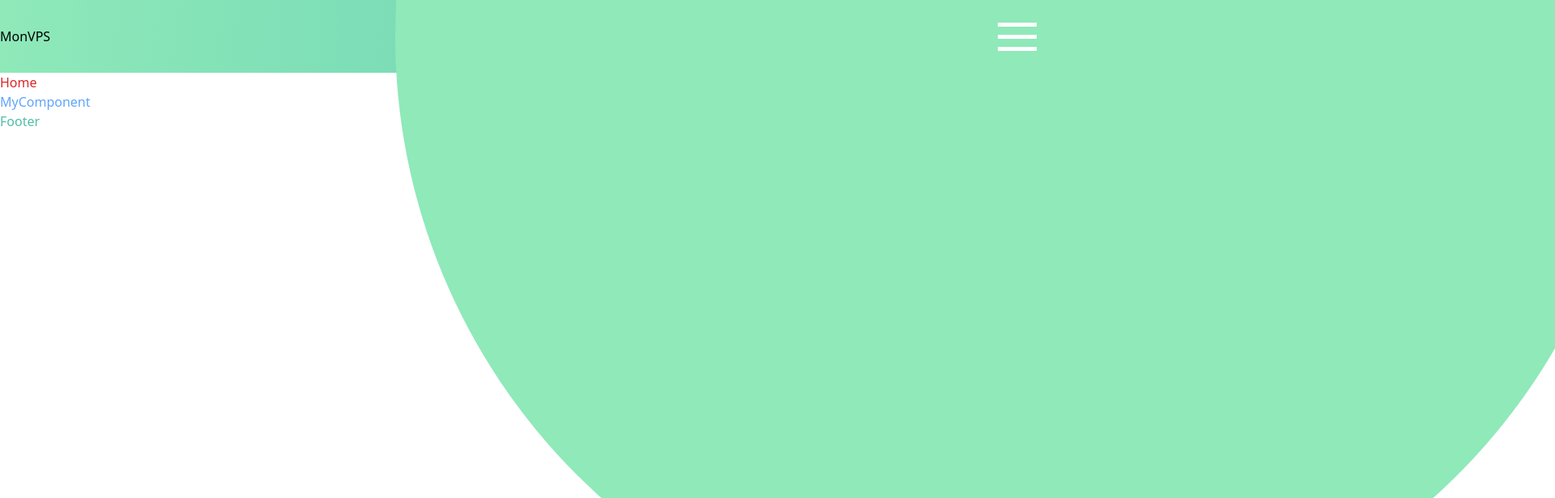
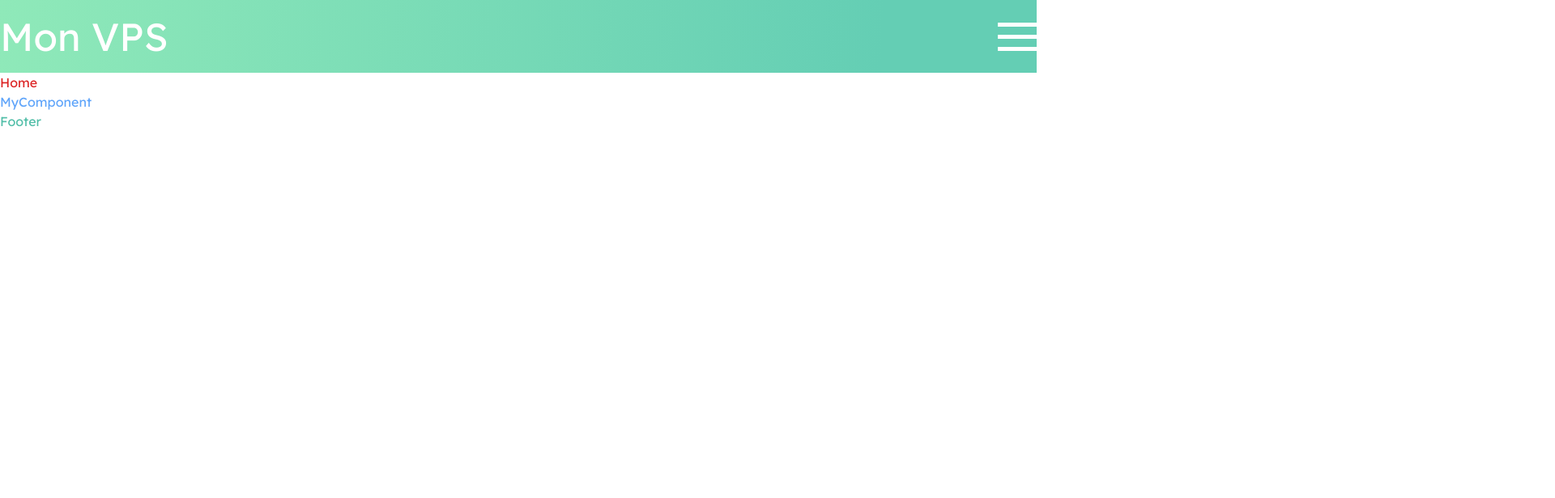
Before and after one commit to Antoaane/Portfolio, a Vue app: page / in a window 1280 px wide. Shown: the top 616 px of the page at 81% size, 1920 px wide, since content can reach past the window. Built offline with nearby package versions, Linux system fonts and the light colour scheme.

Commit message:
menu bg is moving

```diff
--- a/src/App.vue
+++ b/src/App.vue
@@ -2,8 +2,8 @@
   <header>
       <nav class="h-full container flex justify-between items-center">
         <a href="./home.html">
-            <span>Mon</span>
-            <span>VPS</span>
+            <span>Mon </span>
+            <span class="vps">VPS</span>
         </a>
         <ul class="hidden" id="menu">
           <li><RouterLink to="/works">WORKS</RouterLink></li>
@@ -42,6 +42,7 @@ const steak = ref(null);
 onMounted(() => {
   const hamburger = document.getElementById('hamburger');
   const menu = document.getElementById('menu');
+  const menuBg = document.getElementById('menu-bg');
   const tomato = document.getElementById('tomato');
   const cheese = document.getElementById('cheese');
   const steak = document.getElementById('steak');
@@ -53,12 +54,14 @@ onMounted(() => {
           steak.style.animation = "steak 0.5s cubic-bezier(0.68,-0.55,0.29,1.65) forwards";
 
           menu.classList.remove('hidden');
+          menuBg.style.animation = "menuBg 0.5s cubic-bezier(0.68,-0.55,0.29,1.65) forwards";
       } else {
           tomato.style.animation = "tomatoBack 0.5s cubic-bezier(0.68,-0.55,0.29,1.65) forwards"
           cheese.style.transform = "scaleX(1)";
           steak.style.animation = "steakBack 0.5s cubic-bezier(0.68,-0.55,0.29,1.65) forwards"
 
           menu.classList.add('hidden');
+          menuBg.style.animation = "menuBgBack 0.5s cubic-bezier(0.68,-0.55,0.29,1.65) forwards";
       }
   });
 });
--- a/src/assets/styles/sass/components/__components.scss
+++ b/src/assets/styles/sass/components/__components.scss
@@ -1 +1,2 @@
 @import 'buttons';
+@import 'menu';
--- /dev/null
+++ b/src/assets/styles/sass/components/_menu.scss
@@ -0,0 +1,142 @@
+#hamburger {
+    height: 35px;
+
+    position: relative;
+
+    display: flex;
+    flex-direction: column;
+    justify-content: space-between;
+
+    &>#tomato, &>#steak, &>#cheese {
+        width: 3rem;
+        height: 5px;
+
+        z-index: 1;
+
+        display: block;
+
+        background-color: white;
+        transform-origin: center;
+    }
+
+    #cheese {
+        transition: all 0.25s ease-in-out 0.20s;
+    }
+
+    &:hover {
+        cursor: pointer;
+    }
+
+    #menu-bg {
+        width: 0;
+        height: 0;
+
+        position: absolute;
+        z-index: 0;
+        top: 50%;
+        left: 50%;
+        transform: translate(-50%, -50%);
+
+        background-color: $primary;
+
+        border-radius: 9999px;
+    }
+}
+
+// ------------------------------  Animations Burger  ------------------------------ //
+
+@keyframes tomato {
+    0% {
+        transform: rotate(0deg) translateY(0px);
+    }
+    50% {
+        transform: rotate(0deg) translateY(15px);
+        background-color: white;
+    }
+    100% {
+        transform: rotate(45deg) translate(10px, 11px);
+        background-color: $dark;
+    }
+}
+
+@keyframes tomatoBack {
+    0% {
+        transform: rotate(45deg) translate(10px, 11px);
+        background-color: $dark;
+    }
+    50% {
+        transform: rotate(0deg) translateY(15px);
+        background-color: white;
+    }
+    100% {
+        transform: rotate(0deg) translateY(0px);
+    }
+}
+
+@keyframes steak {
+    0% {
+        transform: rotate(0deg) translateY(0px);
+    }
+    50% {
+        transform: rotate(0deg) translateY(-15px);
+        background-color: white;
+    }
+    100% {
+        transform: rotate(-45deg) translate(10px, -11px);
+        background-color: $dark;
+    }
+}
+
+@keyframes steakBack {
+    0% {
+        transform: rotate(-45deg) translate(10px, -11px);
+        background-color: $dark;
+    }
+    50% {
+        transform: rotate(0deg) translateY(-15px);
+        background-color: white;
+    }
+    100% {
+        transform: rotate(0deg) translateY(0px);
+    }
+}
+
+// ------------------------------  Animations Menu  ------------------------------ //
+
+@keyframes menuBg {
+    0% {
+        width: 0;
+        height: 0;
+
+        top: 50%;
+        left: 50%;
+        transform: translate(-50%, -50%);
+    }
+    100% {
+        width: 100vw;
+        height: 100vw;
+
+        top: 50%;
+        left: 50%;
+        transform: translate(-50%, -50%);
+    }
+}
+
+@keyframes menuBgBack {
+    0% {
+        width: 100vw;
+        height: 100vw;
+
+        top: 50%;
+        left: 50%;
+        transform: translate(-50%, -50%);
+    }
+    100% {
+        width: 0;
+        height: 0;
+
+        top: 50%;
+        left: 50%;
+        transform: translate(-50%, -50%);
+    }
+}
--- a/src/assets/styles/sass/layouts/_header.scss
+++ b/src/assets/styles/sass/layouts/_header.scss
@@ -4,48 +4,10 @@ header {
     background: linear-gradient(95deg, $primary 0%, #64ceb4 85%);
 
     nav {
-        #hamburger {
-            height: 35px;
-
-            position: relative;
-
-            display: flex;
-            flex-direction: column;
-            justify-content: space-between;
-
-            &>#tomato, &>#steak, &>#cheese {
-                width: 3rem;
-                height: 5px;
-
-                z-index: 1;
-
-                display: block;
-
-                background-color: white;
-                transform-origin: center;
-            }
-
-            #cheese {
-                transition: all 0.25s ease-in-out 0.20s;
-            }
-
-            &:hover {
-                cursor: pointer;
-            }
-
-            #menu-bg {
-                width: 120vw;
-                height: 120vw;
-
-                position: absolute;
-                top: 50%;
-                left: 50%;
-                z-index: 0;
-                transform: translate(-50%, -50%);
-
-                background-color: $primary;
-
-                border-radius: 9999px;
+        &>a {
+            &>span {
+                color: white;
+                font-size: 3rem;
             }
         }
     }
@@ -54,51 +16,3 @@ header {
 
     }
 }
-
-@keyframes tomato {
-    0% {
-        transform: rotate(0deg) translateY(0px);
-    }
-    50% {
-        transform: rotate(0deg) translateY(15px);
-    }
-    100% {
-        transform: rotate(45deg) translate(10px, 11px);
-    }
-}
-
-@keyframes tomatoBack {
-    0% {
-        transform: rotate(45deg) translate(10px, 11px);
-    }
-    50% {
-        transform: rotate(0deg) translateY(15px);
-    }
-    100% {
-        transform: rotate(0deg) translateY(0px);
-    }
-}
-
-@keyframes steak {
-    0% {
-        transform: rotate(0deg) translateY(0px);
-    }
-    50% {
-        transform: rotate(0deg) translateY(-15px);
-    }
-    100% {
-        transform: rotate(-45deg) translate(10px, -11px);
-    }
-}
-
-@keyframes steakBack {
-    0% {
-        transform: rotate(-45deg) translate(10px, -11px);
-    }
-    50% {
-        transform: rotate(0deg) translateY(-15px);
-    }
-    100% {
-        transform: rotate(0deg) translateY(0px);
-    }
-}
--- a/src/assets/styles/sass/output.css
+++ b/src/assets/styles/sass/output.css
@@ -1,15 +1,16 @@
-header {
-  height: 90px;
-  background: linear-gradient(95deg, #8FE9B9 0%, #64ceb4 85%);
+@import url(https://fonts.googleapis.com/css?family=Lexend:100,200,300,regular,500,600,700,800,900);
+* {
+  font-family: "Lexend", sans-serif;
 }
-header nav #hamburger {
+
+#hamburger {
   height: 35px;
   position: relative;
   display: flex;
   flex-direction: column;
   justify-content: space-between;
 }
-header nav #hamburger > #tomato, header nav #hamburger > #steak, header nav #hamburger > #cheese {
+#hamburger > #tomato, #hamburger > #steak, #hamburger > #cheese {
   width: 3rem;
   height: 5px;
   z-index: 1;
@@ -17,40 +18,45 @@ header nav #hamburger > #tomato, header nav #hamburger > #steak, header nav #ham
   background-color: white;
   transform-origin: center;
 }
-header nav #hamburger #cheese {
+#hamburger #cheese {
   transition: all 0.25s ease-in-out 0.2s;
 }
-header nav #hamburger:hover {
+#hamburger:hover {
   cursor: pointer;
 }
-header nav #hamburger #menu-bg {
-  width: 120vw;
-  height: 120vw;
+#hamburger #menu-bg {
+  width: 0;
+  height: 0;
   position: absolute;
+  z-index: 0;
   top: 50%;
   left: 50%;
-  z-index: 0;
   transform: translate(-50%, -50%);
   background-color: #8FE9B9;
   border-radius: 9999px;
 }
+
 @keyframes tomato {
   0% {
     transform: rotate(0deg) translateY(0px);
   }
   50% {
     transform: rotate(0deg) translateY(15px);
+    background-color: white;
   }
   100% {
     transform: rotate(45deg) translate(10px, 11px);
+    background-color: #526C67;
   }
 }
 @keyframes tomatoBack {
   0% {
     transform: rotate(45deg) translate(10px, 11px);
+    background-color: #526C67;
   }
   50% {
     transform: rotate(0deg) translateY(15px);
+    background-color: white;
   }
   100% {
     transform: rotate(0deg) translateY(0px);
@@ -62,21 +68,65 @@ header nav #hamburger #menu-bg {
   }
   50% {
     transform: rotate(0deg) translateY(-15px);
+    background-color: white;
   }
   100% {
     transform: rotate(-45deg) translate(10px, -11px);
+    background-color: #526C67;
   }
 }
 @keyframes steakBack {
   0% {
     transform: rotate(-45deg) translate(10px, -11px);
+    background-color: #526C67;
   }
   50% {
     transform: rotate(0deg) translateY(-15px);
+    background-color: white;
   }
   100% {
     transform: rotate(0deg) translateY(0px);
   }
+}
+@keyframes menuBg {
+  0% {
+    width: 0;
+    height: 0;
+    top: 50%;
+    left: 50%;
+    transform: translate(-50%, -50%);
+  }
+  100% {
+    width: 100vw;
+    height: 100vw;
+    top: 50%;
+    left: 50%;
+    transform: translate(-50%, -50%);
+  }
+}
+@keyframes menuBgBack {
+  0% {
+    width: 100vw;
+    height: 100vw;
+    top: 50%;
+    left: 50%;
+    transform: translate(-50%, -50%);
+  }
+  100% {
+    width: 0;
+    height: 0;
+    top: 50%;
+    left: 50%;
+    transform: translate(-50%, -50%);
+  }
+}
+header {
+  height: 90px;
+  background: linear-gradient(95deg, #8FE9B9 0%, #64ceb4 85%);
+}
+header nav > a > span {
+  color: white;
+  font-size: 3rem;
 }
 footer p {
   color: #52BEA8;
--- a/src/assets/styles/sass/typography/_fonts.scss
+++ b/src/assets/styles/sass/typography/_fonts.scss
@@ -0,0 +1,5 @@
+@import url(https://fonts.googleapis.com/css?family=Lexend:100,200,300,regular,500,600,700,800,900);
+
+* {
+    font-family: 'Lexend', sans-serif;
+}
```
Also changed, not shown: src/assets/styles/tailwind/output.css, 2 other files (tests, documents, lock files or other folders).
